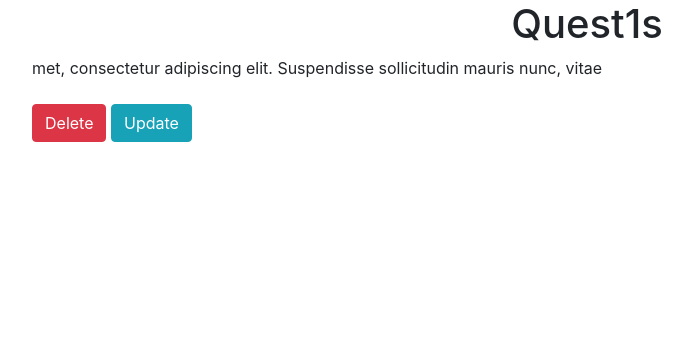
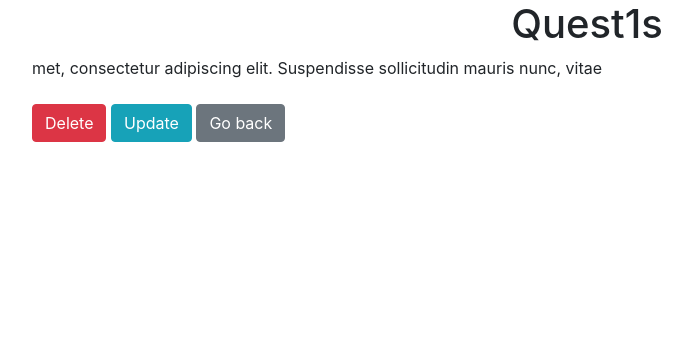
Before and after one commit to LDVES/Django-Quest-List, a Django app: page /quests/28 in a window 1280 px wide. Shown: the part 56-420 px from the top of the page, without its empty margins (53-745 px from the left). Run offline with Django 3.2, Linux system fonts and the light colour scheme; data comes from the database, SQL or seed files in the repository; some libraries are stand-ins or nearby versions.

Commit message:
Added .gitignore and scss file

```diff
--- a/quests_manager/templates/quests_manager/detail.html
+++ b/quests_manager/templates/quests_manager/detail.html
@@ -11,4 +11,5 @@ Details | {{ quest.title }}
 <br>
 <a class="btn btn-danger" href="{% url 'quests_manager:delete' object.pk %}">Delete</a>
 <a class="btn btn-info text-right" href="{% url 'quests_manager:update' object.pk %}">Update</a>
+<a class="btn btn-secondary text-right" href="{% url 'quests_manager:index' %}">Go back</a>
 {% endblock %}
```
